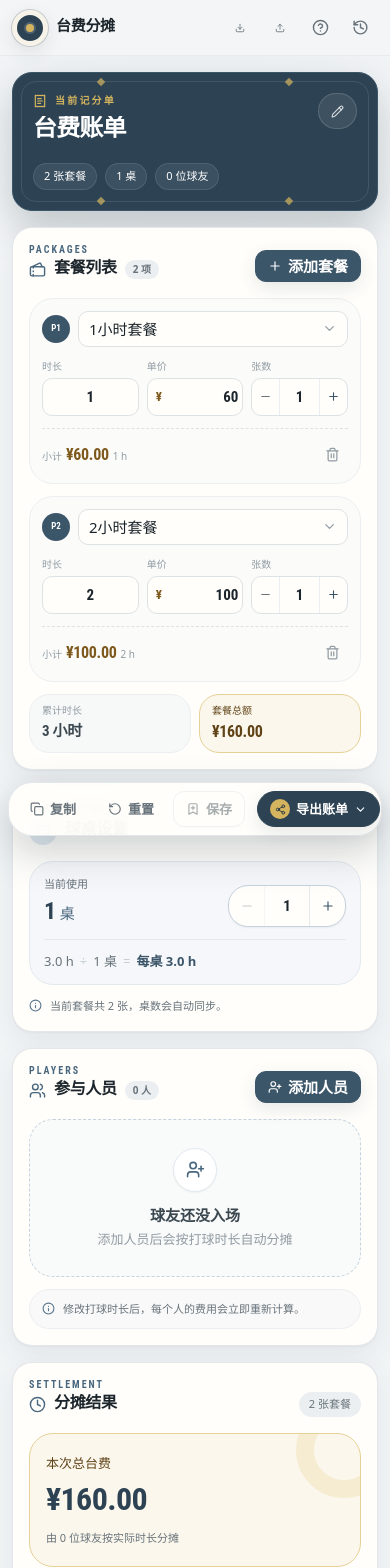
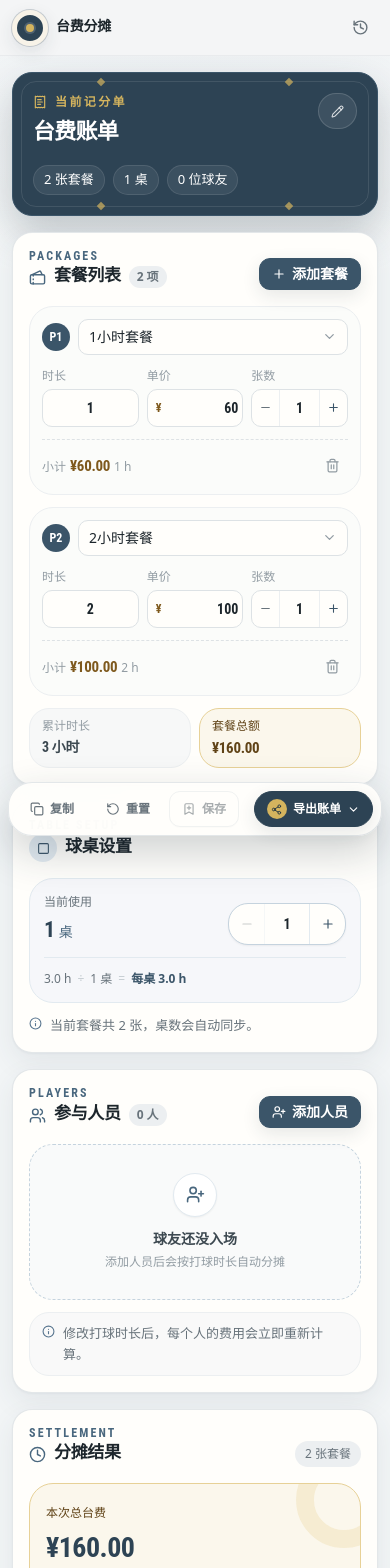
Before and after one commit to edttitao-ai/billiards_fees, a Vue app: page / in a window 390 px wide. Shown: the top 1568 px of the page. Built offline with nearby package versions, Linux system fonts and the light colour scheme.

Commit message:
改变整体字体风格

```diff
--- a/src/assets/styles/global.css
+++ b/src/assets/styles/global.css
@@ -52,19 +52,19 @@
   .section-kicker {
     color: #49677e;
     font-family: Bahnschrift, 'DIN Alternate', 'Roboto Condensed', 'Arial Narrow', sans-serif;
-    font-size: 10px;
+    font-size: 12px;
     font-weight: 600;
     line-height: 1.2;
-    letter-spacing: 0.2em;
+    letter-spacing: 0.18em;
     text-transform: uppercase;
   }
 
   .section-title {
     color: #1c252b;
     font-family: 'Arial Narrow', 'HarmonyOS Sans SC', 'PingFang SC', 'Microsoft YaHei', sans-serif;
-    font-size: 16px;
+    font-size: 17px;
     font-weight: 700;
-    line-height: 24px;
+    line-height: 25px;
     letter-spacing: -0.02em;
   }
 
@@ -76,8 +76,8 @@
 
   @media (min-width: 640px) {
     .section-title {
-      font-size: 18px;
-      line-height: 26px;
+      font-size: 19px;
+      line-height: 27px;
     }
   }
 
@@ -91,6 +91,8 @@
     -moz-appearance: textfield;
   }
 }
+
+/* 暗色主题语义映射已移除 */
 
 ::-webkit-scrollbar {
   width: 6px;
--- a/src/components/base/Stat.vue
+++ b/src/components/base/Stat.vue
@@ -40,7 +40,7 @@ const valueClass = computed(() =>
       )
     "
   >
-    <div class="text-[11px] font-medium tracking-wide text-ink-500">{{ label }}</div>
+    <div class="text-[13px] font-medium tracking-wide text-ink-500">{{ label }}</div>
     <div :class="valueClass" class="mt-1">
       {{ value }}<span v-if="unit" class="ml-1 text-xs font-normal text-ink-400">{{ unit }}</span>
     </div>
--- a/src/components/business/BillHeader.vue
+++ b/src/components/business/BillHeader.vue
@@ -45,7 +45,7 @@ function save() {
     <div class="relative p-5 sm:p-7">
       <div class="flex items-start justify-between gap-4">
         <div class="min-w-0 flex-1">
-          <div class="mb-2 flex items-center gap-2 font-data text-[10px] font-semibold uppercase tracking-[0.22em] text-accent-300">
+          <div class="mb-2 flex items-center gap-2 font-data text-[12px] font-semibold uppercase tracking-[0.2em] text-accent-300">
             <ReceiptText :size="14" />
             当前记分单
           </div>
@@ -62,7 +62,7 @@ function save() {
             {{ session.title }}
           </h2>
 
-          <div class="mt-4 flex flex-wrap items-center gap-2 text-[11px] font-medium text-white/68">
+          <div class="mt-4 flex flex-wrap items-center gap-2 text-[13px] font-medium text-white/68">
             <span class="rounded-full border border-white/10 bg-white/[0.07] px-2.5 py-1">
               {{ packageCount }} 张套餐
             </span>
--- a/src/components/business/PackageList.vue
+++ b/src/components/business/PackageList.vue
@@ -72,7 +72,7 @@ async function removePackage(id: string, name: string) {
         <div class="mt-0.5 flex items-center gap-2">
           <Tickets :size="17" class="text-brand-600" />
           <h2 class="section-title">套餐列表</h2>
-          <span class="rounded-full bg-ink-100 px-2 py-0.5 text-[10px] font-semibold text-ink-500">
+          <span class="rounded-full bg-ink-100 px-2 py-0.5 text-[12px] font-semibold text-ink-500">
             {{ packages.length }} 项
           </span>
         </div>
@@ -84,7 +84,7 @@ async function removePackage(id: string, name: string) {
     </div>
 
     <div
-      class="hidden grid-cols-[minmax(160px,1fr)_84px_96px_112px_104px_32px] items-center gap-2 rounded-xl bg-ink-50 px-3 py-2 font-data text-[10px] font-semibold uppercase tracking-wider text-ink-400 sm:grid"
+      class="hidden grid-cols-[minmax(160px,1fr)_84px_96px_112px_104px_32px] items-center gap-2 rounded-xl bg-ink-50 px-3 py-2 font-data text-[12px] font-semibold uppercase tracking-wider text-ink-400 sm:grid"
     >
       <div>套餐</div>
       <div class="text-center">时长</div>
@@ -102,7 +102,7 @@ async function removePackage(id: string, name: string) {
       >
         <div class="flex min-w-0 items-center">
           <span
-            class="mr-2 inline-flex h-7 w-7 shrink-0 items-center justify-center rounded-lg bg-brand-700 font-data text-[9px] font-bold text-white sm:hidden"
+            class="mr-2 inline-flex h-7 w-7 shrink-0 items-center justify-center rounded-lg bg-brand-700 font-data text-[12px] font-bold text-white sm:hidden"
           >
             P{{ index + 1 }}
           </span>
@@ -125,7 +125,7 @@ async function removePackage(id: string, name: string) {
 
         <div class="mt-3 grid grid-cols-3 gap-2 sm:contents">
           <div class="flex min-w-0 flex-col items-stretch sm:items-center sm:justify-center">
-            <span class="mb-1 text-[10px] font-medium text-ink-400 sm:hidden">时长</span>
+            <span class="mb-1 text-[12px] font-medium text-ink-400 sm:hidden">时长</span>
             <div class="flex min-w-0 items-center overflow-hidden rounded-[10px] border border-ink-200 bg-[#fffefb] sm:border-transparent sm:bg-transparent">
               <input
                 :value="pkg.hours"
@@ -149,7 +149,7 @@ async function removePackage(id: string, name: string) {
           </div>
 
           <div class="flex min-w-0 flex-col items-stretch sm:items-center sm:justify-center">
-            <span class="mb-1 text-[10px] font-medium text-ink-400 sm:hidden">单价</span>
+            <span class="mb-1 text-[12px] font-medium text-ink-400 sm:hidden">单价</span>
             <div class="relative flex min-w-0 items-center rounded-[10px] border border-ink-200 bg-[#fffefb] pl-2 pr-1 sm:pl-4">
               <span class="shrink-0 font-data text-xs font-semibold text-accent-600 sm:absolute sm:left-2">¥</span>
               <input
@@ -164,7 +164,7 @@ async function removePackage(id: string, name: string) {
           </div>
 
           <div class="flex min-w-0 flex-col items-stretch sm:items-center sm:justify-center">
-            <span class="mb-1 text-[10px] font-medium text-ink-400 sm:hidden">张数</span>
+            <span class="mb-1 text-[12px] font-medium text-ink-400 sm:hidden">张数</span>
             <div class="flex min-w-0 items-center overflow-hidden rounded-[10px] border border-ink-200 bg-[#fffefb]">
               <button
                 type="button"
@@ -197,11 +197,11 @@ async function removePackage(id: string, name: string) {
 
         <div class="mt-3 flex items-center justify-between border-t border-dashed border-ink-200 pt-2.5 sm:contents sm:border-0 sm:pt-0">
           <div class="flex items-baseline gap-1 sm:block sm:text-right">
-            <span class="text-[10px] font-medium text-ink-400 sm:hidden">小计</span>
+            <span class="text-[12px] font-medium text-ink-400 sm:hidden">小计</span>
             <span class="data-number text-base font-bold text-accent-600">
               {{ formatCurrency(packageSubtotal(pkg)) }}
             </span>
-            <span class="text-[10px] text-ink-400 sm:block">{{ packageHours(pkg) }} h</span>
+            <span class="text-[12px] text-ink-400 sm:block">{{ packageHours(pkg) }} h</span>
           </div>
           <button
             class="inline-flex h-8 w-8 shrink-0 items-center justify-center rounded-lg text-ink-400 hover:bg-red-50 hover:text-danger-500"
@@ -216,11 +216,11 @@ async function removePackage(id: string, name: string) {
 
     <div class="mt-3 grid grid-cols-2 gap-2 sm:flex sm:items-center sm:justify-end sm:gap-3">
       <div class="rounded-xl border border-ink-100 bg-ink-50 px-3 py-2 sm:min-w-32">
-        <div class="text-[10px] font-medium text-ink-400">累计时长</div>
+        <div class="text-[12px] font-medium text-ink-400">累计时长</div>
         <div class="data-number mt-0.5 text-sm font-bold text-ink-700">{{ session.totalDuration }} 小时</div>
       </div>
       <div class="rounded-xl border border-accent-200 bg-accent-50 px-3 py-2 sm:min-w-36">
-        <div class="text-[10px] font-medium text-accent-700">套餐总额</div>
+        <div class="text-[12px] font-medium text-accent-700">套餐总额</div>
         <div class="data-number mt-0.5 text-base font-bold text-accent-700">{{ formatCurrency(session.totalFee) }}</div>
       </div>
     </div>
--- a/src/components/business/ParticipantSection.vue
+++ b/src/components/business/ParticipantSection.vue
@@ -64,7 +64,7 @@ function onBuddyConfirm(buddies: BallBuddy[]) {
         <div class="mt-0.5 flex items-center gap-2">
           <Users :size="17" class="text-brand-600" />
           <h2 class="section-title">参与人员</h2>
-          <span class="rounded-full bg-ink-100 px-2 py-0.5 text-[10px] font-semibold text-ink-500">
+          <span class="rounded-full bg-ink-100 px-2 py-0.5 text-[12px] font-semibold text-ink-500">
             {{ session.participants.length }} 人
           </span>
         </div>
@@ -76,7 +76,7 @@ function onBuddyConfirm(buddies: BallBuddy[]) {
     </div>
 
     <div
-      class="hidden grid-cols-[28px_1fr_160px_96px_32px] items-center gap-2 border-b border-ink-100 px-2 pb-2 font-data text-[10px] font-semibold uppercase tracking-wider text-ink-400 sm:grid"
+      class="hidden grid-cols-[28px_1fr_160px_96px_32px] items-center gap-2 border-b border-ink-100 px-2 pb-2 font-data text-[12px] font-semibold uppercase tracking-wider text-ink-400 sm:grid"
     >
       <div>#</div>
       <div>姓名</div>
@@ -103,7 +103,7 @@ function onBuddyConfirm(buddies: BallBuddy[]) {
         class="grid grid-cols-[24px_minmax(0,1fr)_auto_auto_auto] items-center gap-2 px-1 py-2.5 sm:grid-cols-[28px_1fr_160px_96px_32px] sm:px-2"
       >
         <div
-          class="inline-flex h-6 w-6 shrink-0 items-center justify-center rounded-full border-2 border-[#fffefb] bg-brand-700 font-data text-[10px] font-bold text-white shadow-sm"
+          class="inline-flex h-6 w-6 shrink-0 items-center justify-center rounded-full border-2 border-[#fffefb] bg-brand-700 font-data text-[12px] font-bold text-white shadow-sm"
         >
           {{ participant.index }}
         </div>
@@ -152,7 +152,7 @@ function onBuddyConfirm(buddies: BallBuddy[]) {
       </li>
     </ul>
 
-    <div class="mt-3 flex items-start gap-2 rounded-xl border border-ink-100 bg-ink-50/70 px-3 py-2.5 text-[11px] leading-relaxed text-ink-500">
+    <div class="mt-3 flex items-start gap-2 rounded-xl border border-ink-100 bg-ink-50/70 px-3 py-2.5 text-[13px] leading-relaxed text-ink-500">
       <Info :size="13" class="mt-0.5 shrink-0 text-brand-500" />
       <span>修改打球时长后，每个人的费用会立即重新计算。</span>
     </div>
--- a/src/components/business/SummaryCard.vue
+++ b/src/components/business/SummaryCard.vue
@@ -21,7 +21,7 @@ const participantCount = () => session.participants.length
           <h2 class="section-title">分摊结果</h2>
         </div>
       </div>
-      <span class="rounded-full bg-ink-100 px-2.5 py-1 text-[11px] font-medium text-ink-500">
+      <span class="rounded-full bg-ink-100 px-2.5 py-1 text-[12px] font-medium text-ink-500">
         {{ packageCount() }} 张套餐
       </span>
     </div>
@@ -33,7 +33,7 @@ const participantCount = () => session.participants.length
         <div class="relative mt-2 data-number text-3xl font-bold text-brand-800 sm:text-4xl">
           {{ formatCurrency(session.totalFee) }}
         </div>
-        <div class="relative mt-3 text-[11px] text-ink-500">
+        <div class="relative mt-3 text-[13px] text-ink-500">
           由 {{ participantCount() }} 位球友按实际时长分摊
         </div>
       </div>
--- a/src/components/business/TableCountCard.vue
+++ b/src/components/business/TableCountCard.vue
@@ -59,7 +59,7 @@ function resetLink() {
     <div class="rounded-2xl border border-brand-100 bg-brand-50/70 p-3.5">
       <div class="flex items-end justify-between gap-3">
         <div>
-          <div class="text-[11px] font-medium text-ink-500">当前使用</div>
+          <div class="text-[12px] font-medium text-ink-500">当前使用</div>
           <div class="mt-1 data-number text-2xl font-bold text-brand-800">
             {{ tableCount }}<span class="ml-1 text-sm font-medium text-brand-600">桌</span>
           </div>
@@ -104,7 +104,7 @@ function resetLink() {
       </div>
     </div>
 
-    <div class="mt-3 flex items-start gap-2 text-[11px] leading-relaxed text-ink-500">
+    <div class="mt-3 flex items-start gap-2 text-[13px] leading-relaxed text-ink-500">
       <Info :size="13" class="mt-0.5 shrink-0 text-brand-500" />
       <span>
         {{
--- a/src/components/layout/ShareChooser.vue
+++ b/src/components/layout/ShareChooser.vue
@@ -94,7 +94,7 @@ async function handleShareLink() {
         v-if="open"
         class="absolute bottom-full right-0 z-40 mb-2 w-60 overflow-hidden rounded-2xl border border-ink-200 bg-[#fffefb] p-1.5 shadow-floating"
       >
-        <div class="px-2 pb-1 pt-0.5 font-data text-[9px] font-semibold uppercase tracking-[0.18em] text-ink-400">
+        <div class="px-2 pb-1 pt-0.5 font-data text-[12px] font-semibold uppercase tracking-[0.14em] text-ink-400">
           选择导出方式
         </div>
         <button
@@ -116,7 +116,7 @@ async function handleShareLink() {
             <Image :size="13" />
           </span>
           <span class="min-w-0 flex-1 whitespace-nowrap">生成账单图片</span>
-          <span class="shrink-0 whitespace-nowrap text-[10px] text-ink-400">
+          <span class="shrink-0 whitespace-nowrap text-[12px] text-ink-400">
             {{ canShareFiles ? '可分享' : '下载' }}
           </span>
         </button>
--- a/src/components/layout/TopBar.vue
+++ b/src/components/layout/TopBar.vue
@@ -1,7 +1,6 @@
 <script setup lang="ts">
-import { ArrowLeft, HelpCircle, History } from 'lucide-vue-next'
+import { ArrowLeft, History } from 'lucide-vue-next'
 import { useRouter } from 'vue-router'
-import DataIOActions from '@/components/layout/DataIOActions.vue'
 
 interface Props {
   title: string
@@ -13,7 +12,7 @@ interface Props {
 withDefaults(defineProps<Props>(), {
   showBack: false,
   showHistory: true,
-  showGuide: true
+  showGuide: false
 })
 
 const router = useRouter()
@@ -21,9 +20,6 @@ const router = useRouter()
 function goBack() {
   if (window.history.length > 1) router.back()
   else router.push('/')
-}
-function goGuide() {
-  router.push('/guide')
 }
 function goHistory() {
   router.push('/history')
@@ -54,22 +50,12 @@ function goHistory() {
       <h1 class="truncate font-display text-sm font-bold tracking-[-0.02em] text-ink-900 sm:text-base">
         {{ title }}
       </h1>
-      <div class="hidden font-data text-[9px] font-semibold uppercase tracking-[0.22em] text-brand-600 sm:block">
+      <div class="hidden font-data text-[12px] font-semibold uppercase tracking-[0.16em] text-brand-600 sm:block">
         Billiards split sheet
       </div>
     </div>
 
     <div class="flex shrink-0 items-center gap-1">
-      <DataIOActions />
-      <button
-        v-if="showGuide"
-        class="inline-flex h-9 w-9 items-center justify-center rounded-full text-ink-500 transition hover:bg-white hover:text-brand-700 sm:w-auto sm:gap-1.5 sm:px-2.5"
-        aria-label="使用说明"
-        @click="goGuide"
-      >
-        <HelpCircle :size="17" />
-        <span class="hidden text-xs font-medium xl:inline">说明</span>
-      </button>
       <button
         v-if="showHistory"
         class="inline-flex h-9 w-9 items-center justify-center rounded-full text-ink-500 transition hover:bg-white hover:text-brand-700 sm:w-auto sm:gap-1.5 sm:px-2.5"
@@ -77,7 +63,7 @@ function goHistory() {
         @click="goHistory"
       >
         <History :size="17" />
-        <span class="hidden text-xs font-medium xl:inline">历史</span>
+        <span class="hidden text-xs font-medium sm:inline">历史</span>
       </button>
     </div>
   </header>
--- a/tailwind.config.ts
+++ b/tailwind.config.ts
@@ -70,14 +70,14 @@ export default {
         data: ['Bahnschrift', 'DIN Alternate', 'Roboto Condensed', 'Arial Narrow', 'sans-serif']
       },
       fontSize: {
-        xs: ['13px', '18px'],
-        sm: ['15px', '22px'],
-        base: ['16px', '24px'],
-        lg: ['18px', '26px'],
-        xl: ['20px', '28px'],
-        '2xl': ['24px', '31px'],
-        '3xl': ['32px', '38px'],
-        '4xl': ['40px', '44px']
+        xs: ['12px', '18px'],
+        sm: ['14px', '20px'],
+        base: ['15px', '22px'],
+        lg: ['17px', '25px'],
+        xl: ['19px', '27px'],
+        '2xl': ['22px', '30px'],
+        '3xl': ['28px', '36px'],
+        '4xl': ['36px', '42px']
       },
       borderRadius: {
         sm: '7px',
```
Also changed, not shown: src/components/base/AppCard.vue (+6 -3 lines).
